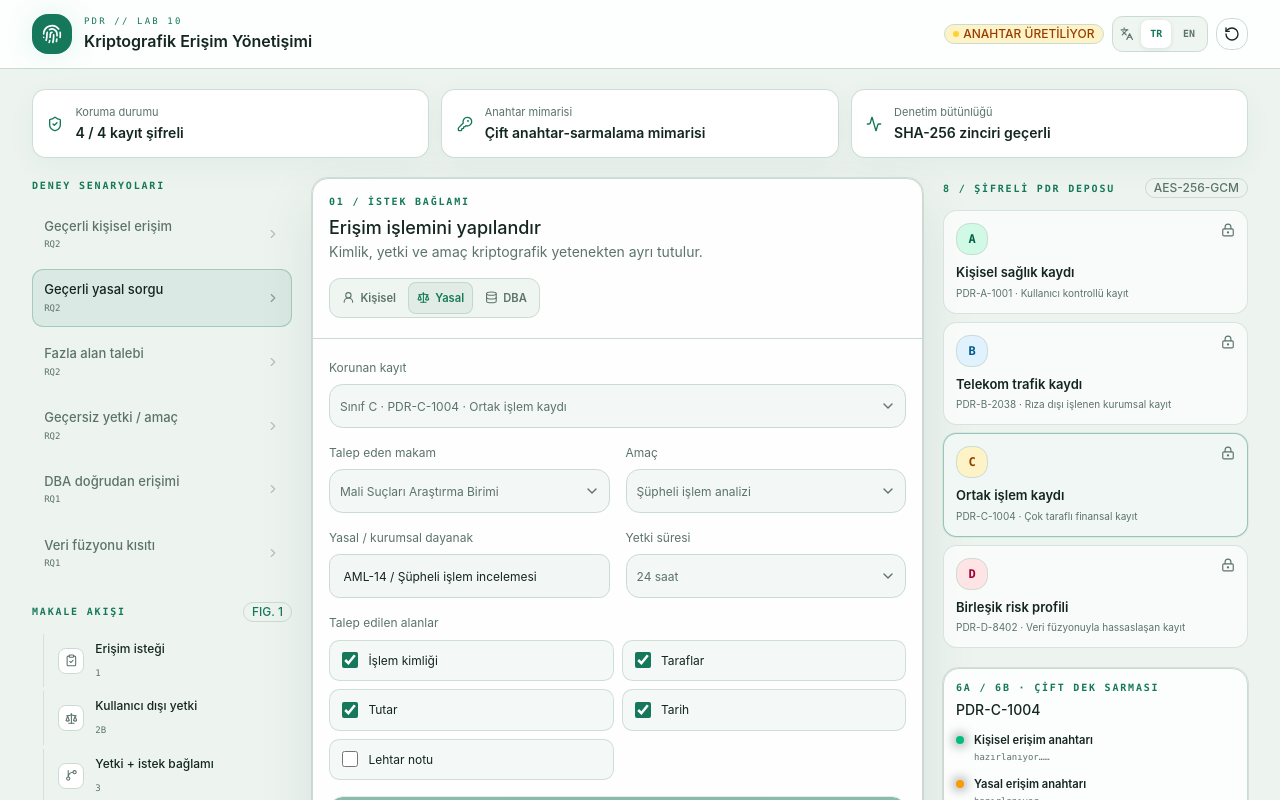
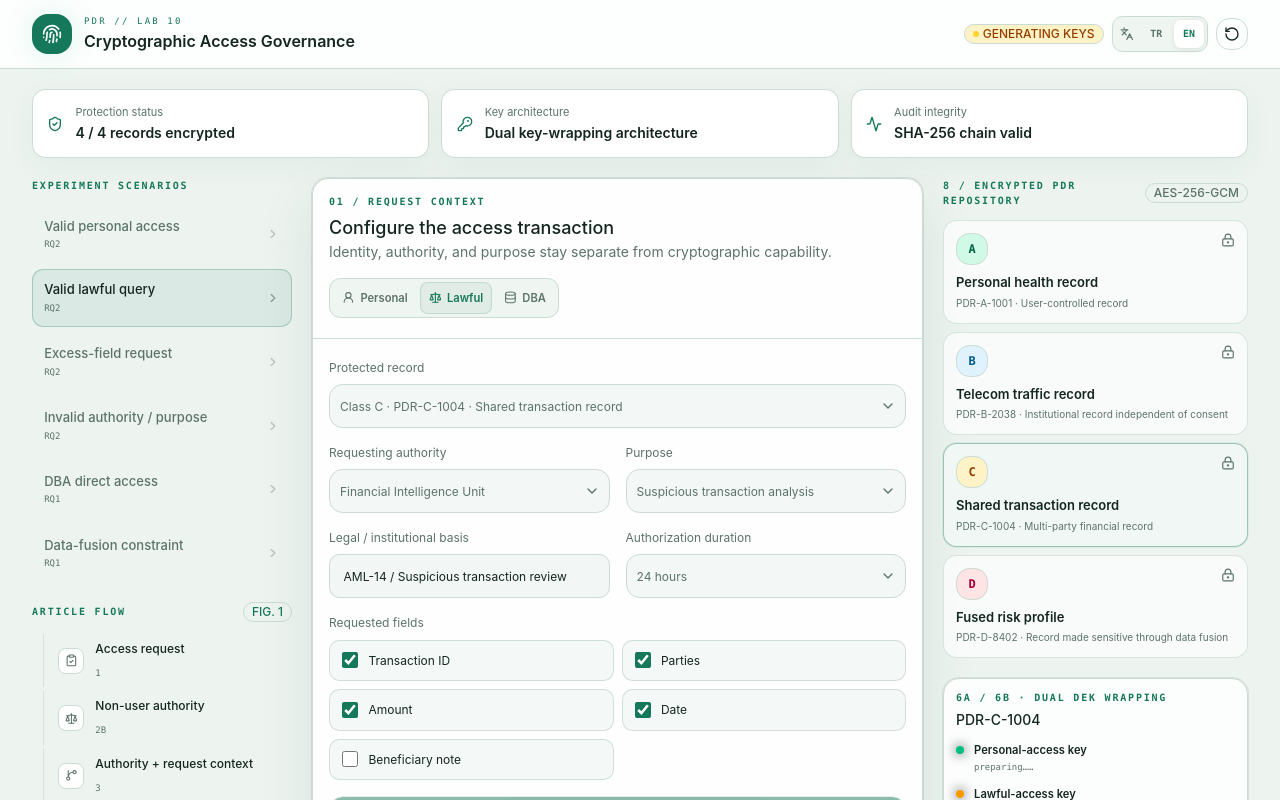
Before and after one commit to Esatsy/pdr-lab-10, a React (Vite) app: page / in a window 1280 px wide. Shown: the top 800 px of the page. Built offline with nearby package versions, Linux system fonts and the light colour scheme.

Commit message:
Make documentation and app English-first

```diff
--- a/app/page.tsx
+++ b/app/page.tsx
@@ -181,17 +181,17 @@ async function hashText(text: string) {
 }
 
 export default function Home() {
-  const [lang, setLang] = useState<Locale>('tr');
+  const [lang, setLang] = useState<Locale>('en');
   const [mode, setMode] = useState<AccessMode>('lawful');
   const [recordId, setRecordId] = useState('PDR-C-1004');
   const [authority, setAuthority] = useState('Mali Suçları Araştırma Birimi');
-  const [legalBasis, setLegalBasis] = useState('AML-14 / Şüpheli işlem incelemesi');
+  const [legalBasis, setLegalBasis] = useState('AML-14 / Suspicious transaction review');
   const [purpose, setPurpose] = useState('Şüpheli işlem analizi');
   const [duration, setDuration] = useState('24');
   const [identityVerified, setIdentityVerified] = useState(true);
   const [fields, setFields] = useState<string[]>(['islemKimligi', 'taraflar', 'tutar', 'tarih']);
   const [decision, setDecision] = useState<Decision>('idle');
-  const [reason, setReason] = useState('Bir senaryo seçin veya istek bağlamını düzenleyin.');
+  const [reason, setReason] = useState('Select a scenario or edit the request context.');
   const [result, setResult] = useState<Payload | null>(null);
   const [excluded, setExcluded] = useState<string[]>([]);
   const [activeStage, setActiveStage] = useState(-1);
@@ -252,7 +252,12 @@ export default function Home() {
 
   useEffect(() => {
     const saved = window.localStorage.getItem('pdr-lab-locale');
-    if (saved === 'tr' || saved === 'en') setLang(saved);
+    if (saved === 'tr' || saved === 'en') {
+      setLang(saved);
+      document.documentElement.lang = saved;
+    } else {
+      document.documentElement.lang = 'en';
+    }
   }, []);
 
   function changeLanguage(next: Locale) {
--- a/index.html
+++ b/index.html
@@ -1,24 +1,26 @@
 <!doctype html>
-<html lang="tr">
+<html lang="en">
   <head>
     <meta charset="UTF-8" />
     <meta name="viewport" content="width=device-width, initial-scale=1.0" />
     <meta name="theme-color" content="#edf4f0" />
     <meta
       name="description"
-      content="Çift anahtar-sarmalama ve sorgu düzeyinde erişim yönetişimi için etkileşimli PDR laboratuvarı."
+      content="An interactive PDR laboratory for dual key-wrapping and query-level access governance."
     />
-    <meta property="og:title" content="PDR Lab — Kriptografik Erişim Yönetişimi" />
+    <meta property="og:title" content="PDR Lab — Cryptographic Access Governance" />
     <meta
       property="og:description"
-      content="Sorgu düzeyinde erişim, çift DEK sarması ve denetim bütünlüğünü deneyin."
+      content="Explore query-level access, dual DEK wrapping, output minimization, and audit integrity."
     />
     <meta property="og:type" content="website" />
+    <meta property="og:locale" content="en_US" />
+    <meta property="og:locale:alternate" content="tr_TR" />
     <meta property="og:url" content="https://esatsy.github.io/pdr-lab-10/" />
     <meta property="og:image" content="https://esatsy.github.io/pdr-lab-10/og.png" />
     <meta name="twitter:card" content="summary_large_image" />
     <link rel="icon" href="%BASE_URL%favicon.svg" />
-    <title>PDR Lab — Kriptografik Erişim Yönetişimi</title>
+    <title>PDR Lab — Cryptographic Access Governance</title>
   </head>
   <body>
     <div id="root"></div>
```
Also changed, not shown: public/og.png, 1 other file (tests, documents, lock files or other folders).
